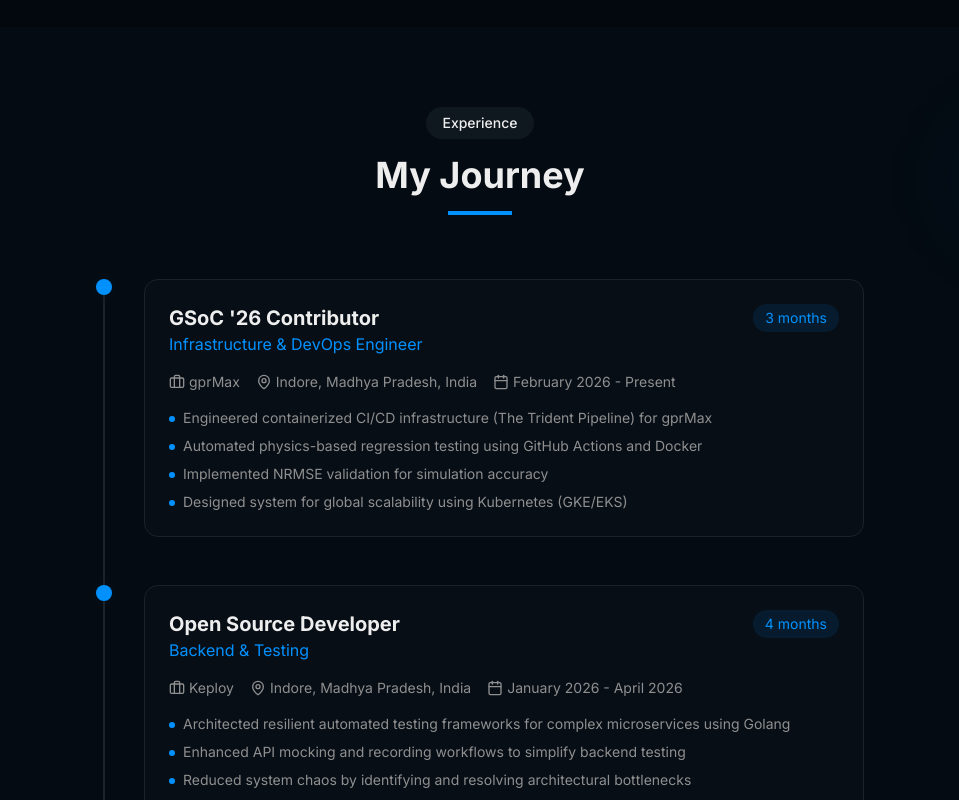
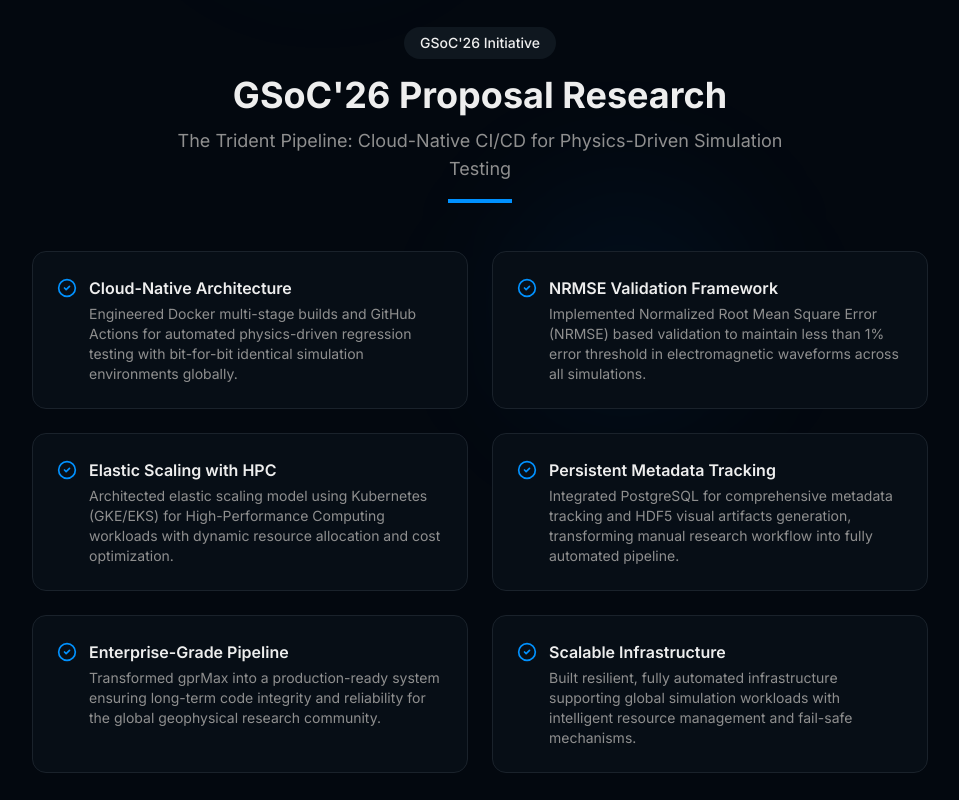
Before and after one commit to pratiktech28/pratiktech28, a Next.js app: page / in a window 1280 px wide. Shown: the part 2620-3420 px from the top of the page, without its empty margins (160-1119 px from the left). Built offline with nearby package versions, Linux system fonts and the light colour scheme.

Commit message:
feat: add GSoC'26 Proposal Research section
Introduce new section highlighting Trident Pipeline project achievements.

Co-authored-by: Prateek sharma  <221710707+pratiktech28@users.noreply.github.com>

```diff
--- a/components/skills.tsx
+++ b/components/skills.tsx
@@ -1,6 +1,6 @@
 "use client"
 
-import { Code2, Monitor, Server, Database, Brain, Wrench } from "lucide-react"
+import { Code2, Monitor, Server, Database, Brain, Wrench, CheckCircle2 } from "lucide-react"
 import { motion } from "framer-motion"
 
 const skillCategories = [
@@ -171,6 +171,127 @@ export function Skills() {
             </motion.div>
           ))}
         </motion.div>
+
+        <motion.div
+          className="mt-16 md:mt-20"
+          initial={{ opacity: 0, y: 30 }}
+          whileInView={{ opacity: 1, y: 0 }}
+          viewport={{ once: true, margin: "-100px" }}
+          transition={{ duration: 0.6, delay: 0.2 }}
+        >
+          <div className="text-center mb-10 md:mb-12">
+            <motion.span
+              className="inline-block px-3 py-1 md:px-4 md:py-1.5 bg-secondary text-xs md:text-sm font-medium rounded-full text-foreground mb-3 md:mb-4"
+              whileHover={{ scale: 1.05 }}
+              whileTap={{ scale: 0.95 }}
+            >
+              GSoC'26 Initiative
+            </motion.span>
+            <h3 className="text-2xl sm:text-3xl md:text-4xl font-bold text-foreground">GSoC'26 Proposal Research</h3>
+            <p className="text-base md:text-lg text-muted-foreground mt-3 max-w-2xl mx-auto">The Trident Pipeline: Cloud-Native CI/CD for Physics-Driven Simulation Testing</p>
+            <motion.div
+              className="w-12 md:w-16 h-1 bg-primary mx-auto mt-3 md:mt-4"
+              initial={{ width: 0 }}
+              whileInView={{ width: 64 }}
+              viewport={{ once: true }}
+              transition={{ duration: 0.8, delay: 0.3 }}
+            />
+          </div>
+
+          <motion.div
+            className="max-w-4xl mx-auto"
+            variants={containerVariants}
+            initial="hidden"
+            whileInView="visible"
+            viewport={{ once: true, margin: "-50px" }}
+          >
+            <div className="grid grid-cols-1 md:grid-cols-2 gap-4 md:gap-6">
+              <motion.div
+                className="p-4 md:p-6 bg-card rounded-xl border border-border hover:border-primary/50 transition-all"
+                variants={cardVariants}
+                whileHover={{ y: -4, scale: 1.02 }}
+              >
+                <div className="flex items-start gap-3">
+                  <CheckCircle2 className="w-5 h-5 text-primary shrink-0 mt-0.5" />
+                  <div>
+                    <h4 className="font-semibold text-foreground mb-1">Cloud-Native Architecture</h4>
+                    <p className="text-sm text-muted-foreground">Engineered Docker multi-stage builds and GitHub Actions for automated physics-driven regression testing with bit-for-bit identical simulation environments globally.</p>
+                  </div>
+                </div>
+              </motion.div>
+
+              <motion.div
+                className="p-4 md:p-6 bg-card rounded-xl border border-border hover:border-primary/50 transition-all"
+                variants={cardVariants}
+                whileHover={{ y: -4, scale: 1.02 }}
+              >
+                <div className="flex items-start gap-3">
+                  <CheckCircle2 className="w-5 h-5 text-primary shrink-0 mt-0.5" />
+                  <div>
+                    <h4 className="font-semibold text-foreground mb-1">NRMSE Validation Framework</h4>
+                    <p className="text-sm text-muted-foreground">Implemented Normalized Root Mean Square Error (NRMSE) based validation to maintain less than 1% error threshold in electromagnetic waveforms across all simulations.</p>
+                  </div>
+                </div>
+              </motion.div>
+
+              <motion.div
+                className="p-4 md:p-6 bg-card rounded-xl border border-border hover:border-primary/50 transition-all"
+                variants={cardVariants}
+                whileHover={{ y: -4, scale: 1.02 }}
+              >
+                <div className="flex items-start gap-3">
+                  <CheckCircle2 className="w-5 h-5 text-primary shrink-0 mt-0.5" />
+                  <div>
+                    <h4 className="font-semibold text-foreground mb-1">Elastic Scaling with HPC</h4>
+                    <p className="text-sm text-muted-foreground">Architected elastic scaling model using Kubernetes (GKE/EKS) for High-Performance Computing workloads with dynamic resource allocation and cost optimization.</p>
+                  </div>
+                </div>
+              </motion.div>
+
+              <motion.div
+                className="p-4 md:p-6 bg-card rounded-xl border border-border hover:border-primary/50 transition-all"
+                variants={cardVariants}
+                whileHover={{ y: -4, scale: 1.02 }}
+              >
+                <div className="flex items-start gap-3">
+                  <CheckCircle2 className="w-5 h-5 text-primary shrink-0 mt-0.5" />
+                  <div>
+                    <h4 className="font-semibold text-foreground mb-1">Persistent Metadata Tracking</h4>
+                    <p className="text-sm text-muted-foreground">Integrated PostgreSQL for comprehensive metadata tracking and HDF5 visual artifacts generation, transforming manual research workflow into fully automated pipeline.</p>
+                  </div>
+                </div>
+              </motion.div>
+
+              <motion.div
+                className="p-4 md:p-6 bg-card rounded-xl border border-border hover:border-primary/50 transition-all"
+                variants={cardVariants}
+                whileHover={{ y: -4, scale: 1.02 }}
+              >
+                <div className="flex items-start gap-3">
+                  <CheckCircle2 className="w-5 h-5 text-primary shrink-0 mt-0.5" />
+                  <div>
+                    <h4 className="font-semibold text-foreground mb-1">Enterprise-Grade Pipeline</h4>
+                    <p className="text-sm text-muted-foreground">Transformed gprMax into a production-ready system ensuring long-term code integrity and reliability for the global geophysical research community.</p>
+                  </div>
+                </div>
+              </motion.div>
+
+              <motion.div
+                className="p-4 md:p-6 bg-card rounded-xl border border-border hover:border-primary/50 transition-all"
+                variants={cardVariants}
+                whileHover={{ y: -4, scale: 1.02 }}
+              >
+                <div className="flex items-start gap-3">
+                  <CheckCircle2 className="w-5 h-5 text-primary shrink-0 mt-0.5" />
+                  <div>
+                    <h4 className="font-semibold text-foreground mb-1">Scalable Infrastructure</h4>
+                    <p className="text-sm text-muted-foreground">Built resilient, fully automated infrastructure supporting global simulation workloads with intelligent resource management and fail-safe mechanisms.</p>
+                  </div>
+                </div>
+              </motion.div>
+            </div>
+          </motion.div>
+        </motion.div>
       </div>
     </section>
   )
```
